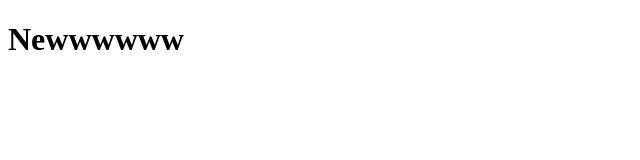
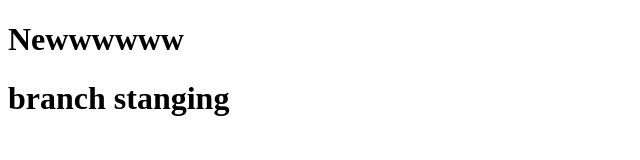
Before and after one commit to kinjal2006/NEW, a plain HTML site: page index.html in a window 1280 px wide. Shown: the whole page, without its empty margins (0-640 px from the left). Drawn offline with Linux system fonts and the light colour scheme.

Commit message:
first commit

```diff
--- a/index.html
+++ b/index.html
@@ -7,5 +7,6 @@
 </head>
 <body>
     <h1>Newwwwww</h1>
+    <h1>branch stanging</h1>
 </body>
 </html>
```
